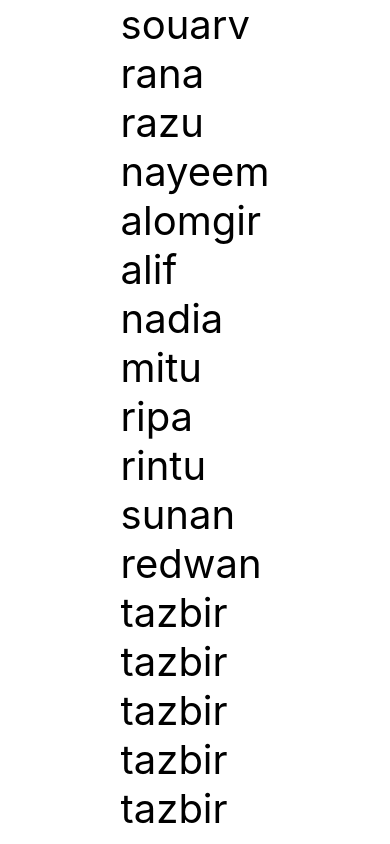
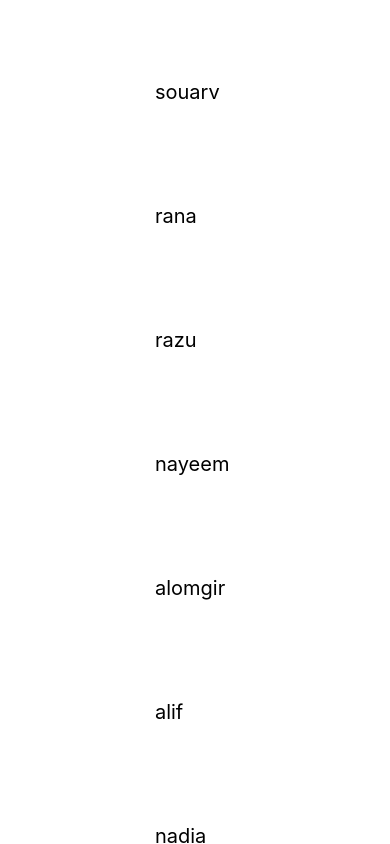
Before and after one commit to SouravBarman001/React-Native-Practice, a React Native app: screen / in a window 390 px wide. Built offline with nearby package versions, Linux system fonts and the light colour scheme.

Commit message:
FlatList Refresh vertical and horizontal

```diff
--- a/App.js
+++ b/App.js
@@ -1,5 +1,5 @@
 import { StatusBar } from 'expo-status-bar';
-import { StyleSheet, Text, View ,Button, Alert, ActivityIndicator,ScrollView } from 'react-native';
+import { StyleSheet, Text, View ,Button, Alert, ActivityIndicator,ScrollView, FlatList } from 'react-native';
 
 
 const Data =[
@@ -17,10 +17,10 @@ const Data =[
   {id: '10',name: 'sunan'},
   {id: '12',name: 'redwan'},
   {id: '13',name: 'tazbir'},
-  {id: '13',name: 'tazbir'},
-  {id: '13',name: 'tazbir'},
-  {id: '13',name: 'tazbir'},
-  {id: '13',name: 'tazbir'}
+  {id: '14',name: 'tazbir'},
+  {id: '15',name: 'tazbir'},
+  {id: '16',name: 'tazbir'},
+  {id: '17',name: 'tazbir'}
 ]
 
 
@@ -28,14 +28,17 @@ export default function App() {
   return (
     <View style={styles.container}>
 
-     <ScrollView showsVerticalScrollIndicator={false}>
+      <FlatList
+        data = {Data}
+        renderItem = {({ item })=> <Text style={{fontSize:20,marginTop:60,padding:20}}>{item.name} </Text>}
+        keyExtractor={item=>console.log(item.id)}
+        showsVerticalScrollIndicator={false}
+        onRefresh={()=>{console.log("Refreshing")}}
+        refreshing={false}
 
-     {
-       Data.map(item =><Text style={{fontSize:40}}>{item.name}</Text>)
-     }
-     </ScrollView>
-
-    <StatusBar style="auto" />
+        // horizontal
+        // showVerticalScrollIndicator={true}
+      />
     </View>
   );
 }
```
